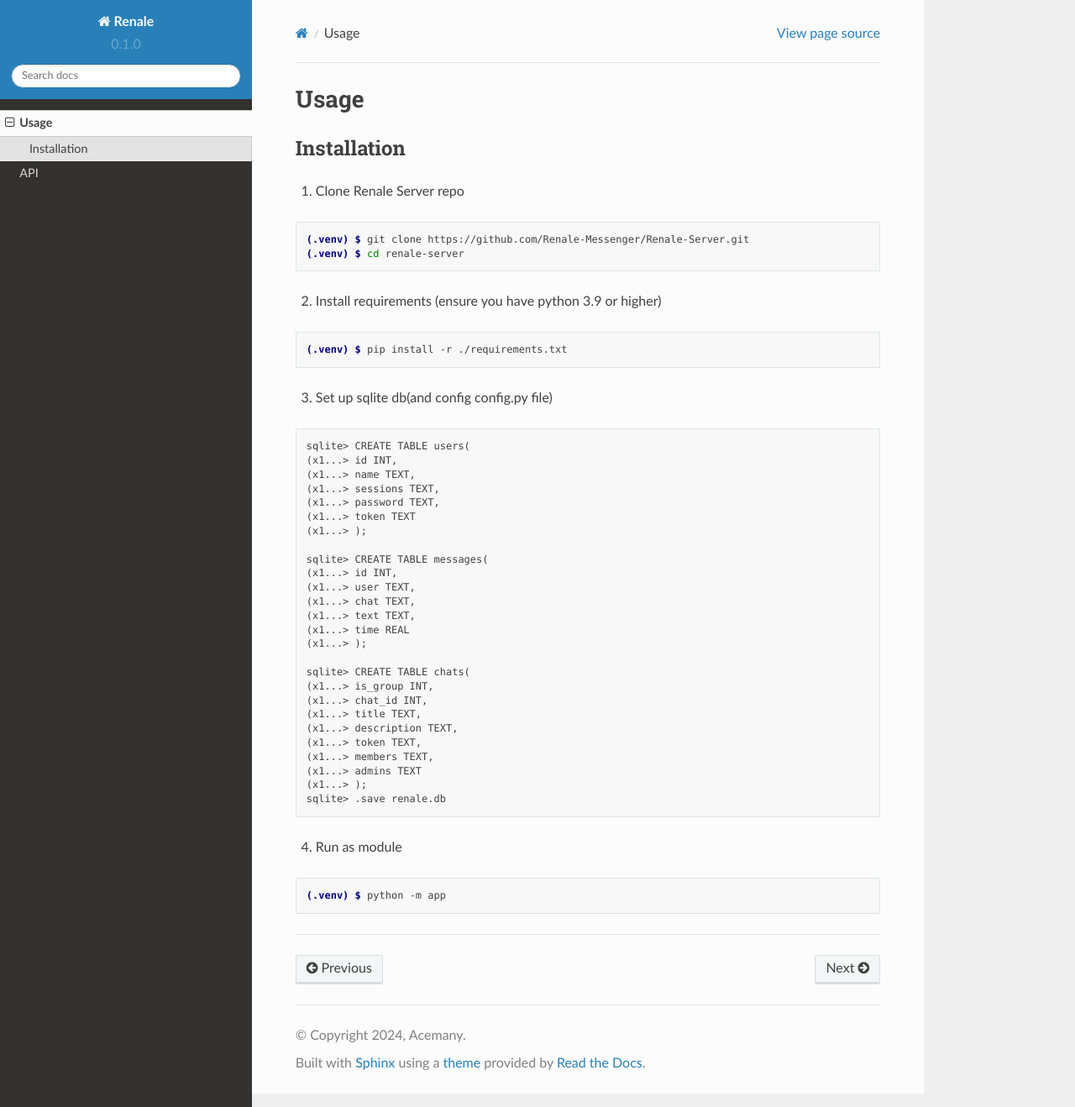
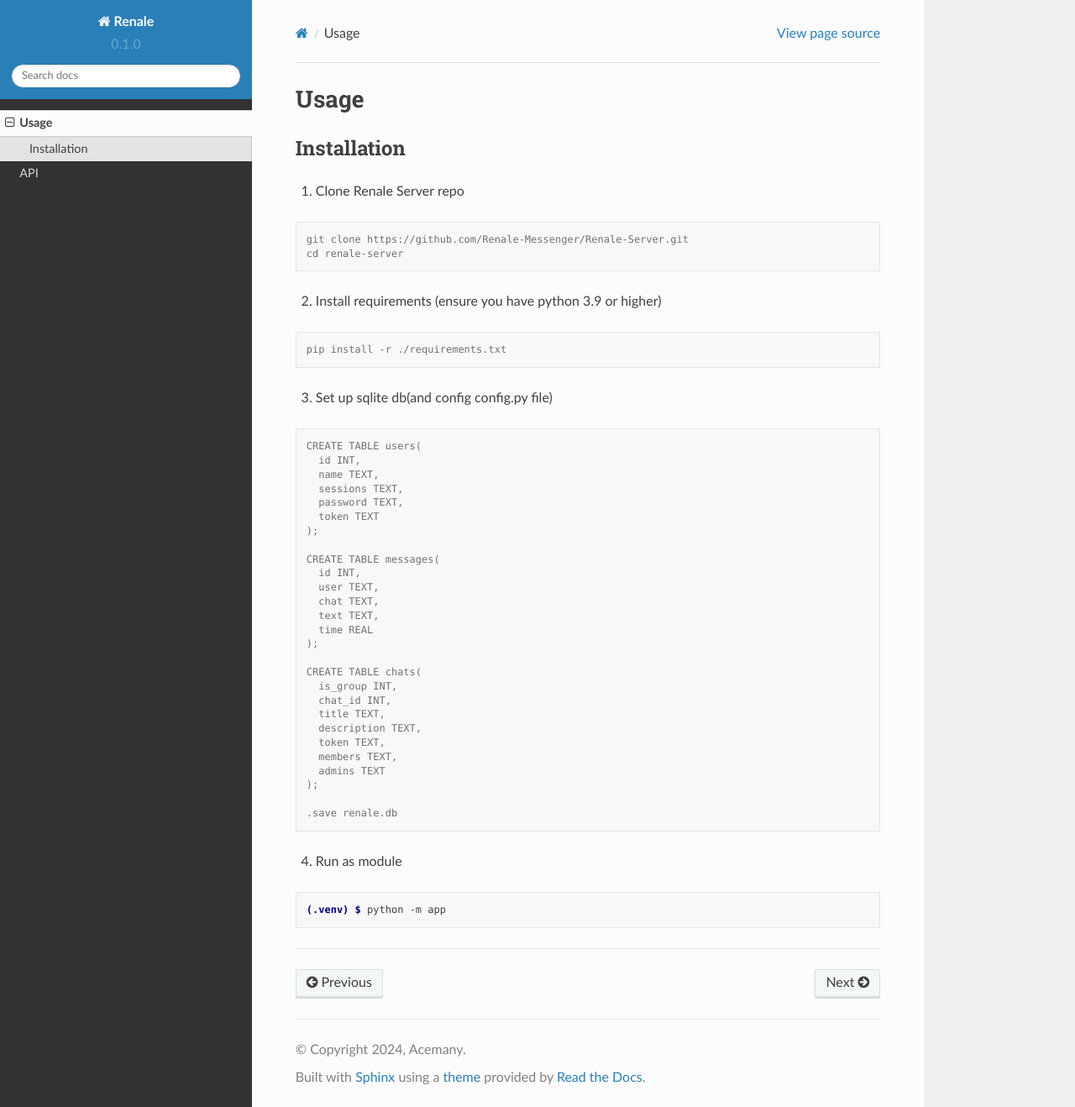
Before and after one commit to Renale-Messenger/Renale-Docs, a Sphinx documentation site: the page built from docs/source/usage.rst, in a window 1280 px wide and 1318 px high. Shown: the whole window at 84% size. Built offline with Sphinx 7.4.7 and the Read the Docs theme 2.0.0, drawn with Linux system fonts in a browser that asks for light colours.

Commit message:
Update usage.rst

```diff
--- a/docs/source/usage.rst
+++ b/docs/source/usage.rst
@@ -10,45 +10,46 @@
 
 .. code-block:: console
 
-   (.venv) $ git clone https://github.com/Renale-Messenger/Renale-Server.git
-   (.venv) $ cd renale-server
+   git clone https://github.com/Renale-Messenger/Renale-Server.git
+   cd renale-server
 
 2. Install requirements (ensure you have python 3.9 or higher)
 
 .. code-block:: console
 
-   (.venv) $ pip install -r ./requirements.txt
+   pip install -r ./requirements.txt
 
 3. Set up sqlite db(and config config.py file)
 
-.. code-block:: sqlite
+.. code-block:: console
 
-   sqlite> CREATE TABLE users(
-   (x1...> id INT,
-   (x1...> name TEXT,
-   (x1...> sessions TEXT,
-   (x1...> password TEXT,
-   (x1...> token TEXT
-   (x1...> );
+   CREATE TABLE users(
+     id INT,
+     name TEXT,
+     sessions TEXT,
+     password TEXT,
+     token TEXT
+   );
 
-   sqlite> CREATE TABLE messages(
-   (x1...> id INT,
-   (x1...> user TEXT,
-   (x1...> chat TEXT,
-   (x1...> text TEXT,
-   (x1...> time REAL
-   (x1...> );
+   CREATE TABLE messages(
+     id INT,
+     user TEXT,
+     chat TEXT,
+     text TEXT,
+     time REAL
+   );
 
-   sqlite> CREATE TABLE chats(
-   (x1...> is_group INT,
-   (x1...> chat_id INT,
-   (x1...> title TEXT,
-   (x1...> description TEXT,
-   (x1...> token TEXT,
-   (x1...> members TEXT,
-   (x1...> admins TEXT
-   (x1...> );
-   sqlite> .save renale.db
+   CREATE TABLE chats(
+     is_group INT,
+     chat_id INT,
+     title TEXT,
+     description TEXT,
+     token TEXT,
+     members TEXT,
+     admins TEXT
+   );
+
+   .save renale.db
 
 4. Run as module
 
```
